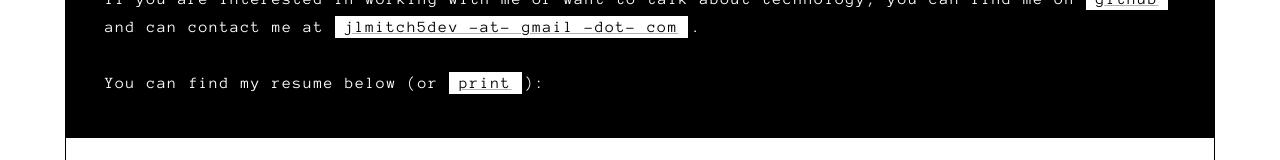
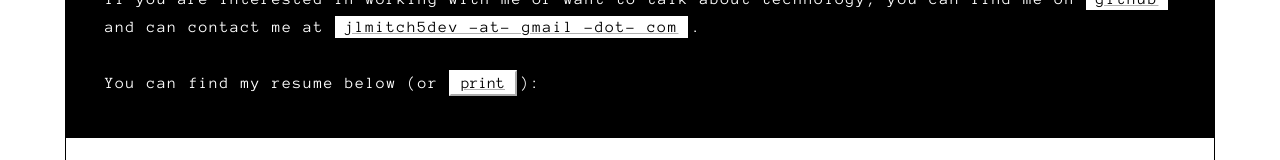
Before and after one commit to jlmitch5/jlmitch5-portfolio-site, a React (Create React App) app: page / in a window 1280 px wide. Shown: the part 291-451 px from the top of the page. Built offline with nearby package versions, Linux system fonts and the light colour scheme.

Commit message:
working commit

```diff
--- a/public/nowage/index.html
+++ b/public/nowage/index.html
@@ -3,7 +3,7 @@
 	<head>
 		<meta charset="UTF-8" />
 		<title>The Now Age</title>
-		<link rel="stylesheet" href="nowage.css" />
+		<link rel="stylesheet" href="%PUBLIC_URL%/nowage/nowage.css" />
 		<link href='https://fonts.googleapis.com/css?family=Cousine:400,700,400italic,700italic' rel='stylesheet' type='text/css'>
 		<link href='https://fonts.googleapis.com/css?family=Permanent+Marker' rel='stylesheet' type='text/css'>
 		<link href='https://fonts.googleapis.com/css?family=Lora:400,700,400italic,700italicf' rel='stylesheet' type='text/css'>
--- a/src/App.js
+++ b/src/App.js
@@ -48,7 +48,7 @@ class App extends Component {
             If you are interested in working with me or want to talk about technology, you can find me on <a target="_blank" rel="noopener noreferrer" href="https://github.com/jlmitch5">github</a> and can contact me at <a href="mailto:jlmitch5dev@gmail.com">jlmitch5dev -at- gmail -dot- com</a>.
             <br />
             <br />
-            You can find my resume below (or <a href="#" onClick={window.print}>print</a>):
+            You can find my resume below (or <button className="LinkButton" onClick={window.print}>print</button>):
           </div>
           <div className="Main-body Resume">
             <div className="Section Resume-printHeader">
--- a/src/index.css
+++ b/src/index.css
@@ -22,7 +22,21 @@ body {
   text-decoration-color: #b1b1b1;
 }
 
-.App a:hover {
+.App .LinkButton {
+  font-family: 'Anonymous Pro', monospace;
+  font-size: 16px;
+  padding: 3px 10px;
+  margin-right: 3px;
+  white-space: nowrap;
+  background-color: #fff;
+  border-color: #fff;
+  cursor: pointer;
+  text-decoration: underline;
+  text-decoration-color: #b1b1b1;
+}
+
+.App a:hover,
+.App .LinkButton:hover {
   text-decoration-color: #000;
 }
 
```
Also changed, not shown: now.json (+14 -2 lines), package.json (line endings or trailing spaces), 2 other files (tests, documents, lock files or other folders).
